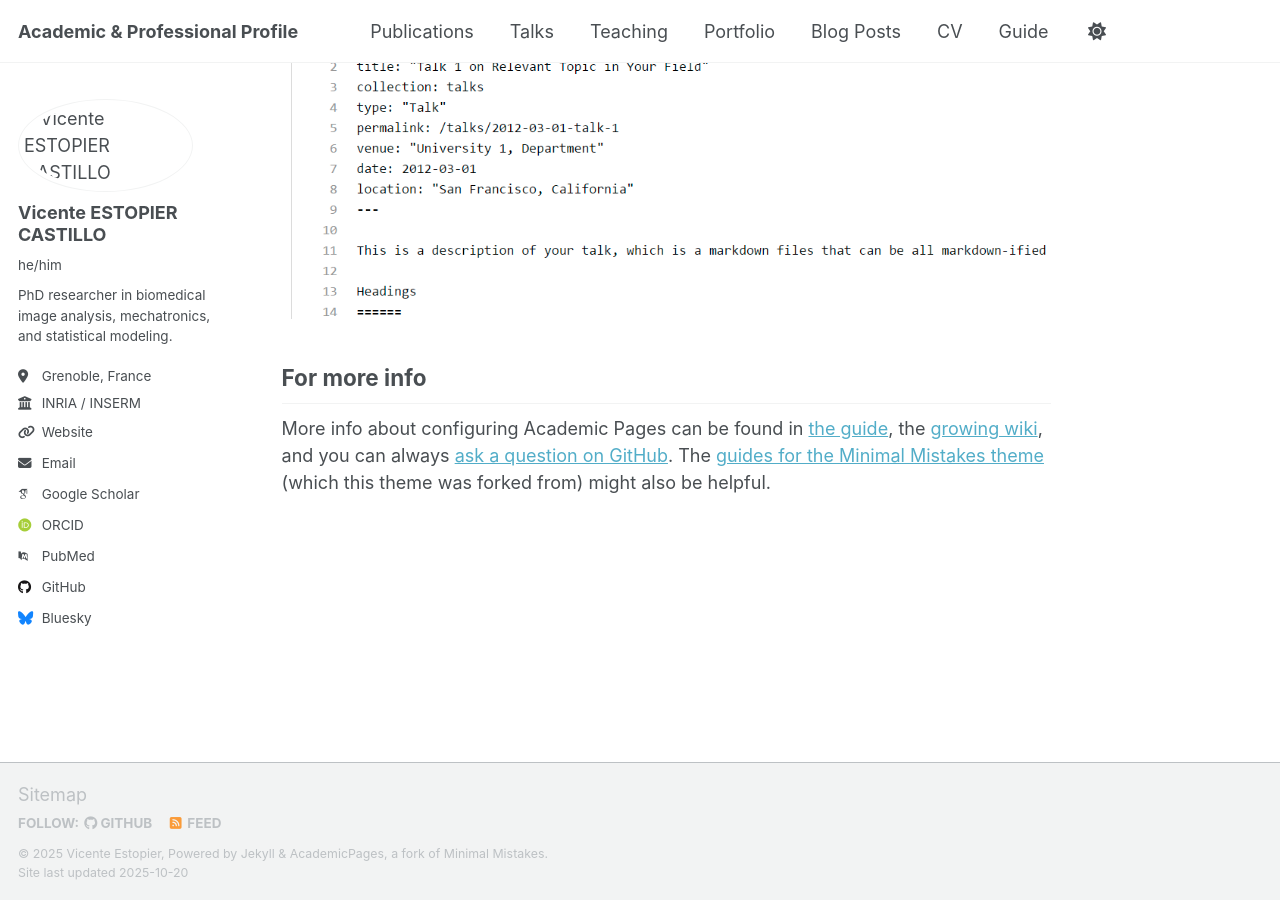
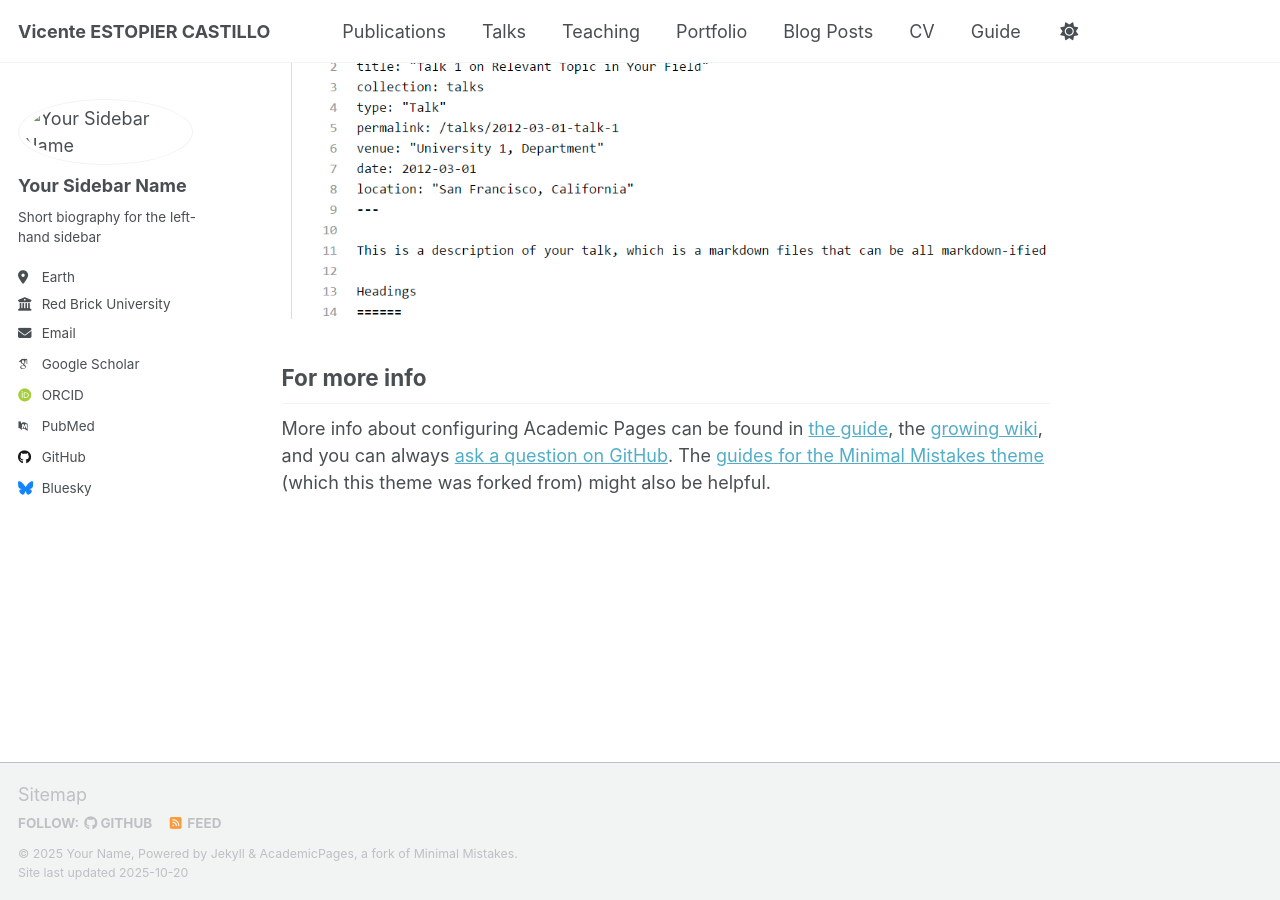
Before and after one commit to vestopier/vicente_estopier.github.io, a Jekyll site: the page built from _pages/about.md, in a window 1280 px wide and 900 px high, scrolled down 2880 px. Built offline with Jekyll 4.4.1, drawn with Linux system fonts in a browser that asks for light colours; some web fonts are replaced; a script that is not in the unit is left out.

Commit message:
Update _config.yml

```diff
--- a/_config.yml
+++ b/_config.yml
@@ -7,27 +7,26 @@
 # server process.
 
 # Basic Site Settings
-locale                   : "en-US"
-site_theme               : "default" # Currently available options are "default", "air"
-title                    : "Academic & Professional Profile"
-title_separator          : "-"
-name                     : &name "Vicente Estopier"
-description              : &description "PhD researcher and engineer in medical image analysis and computational modeling"
-url                      : "https://vestopier.github.io"
-baseurl                  : "" # since your repo is a user/organization site, leave this empty
-repository               : "vestopier/vicente-estopier.github.io"
+locale         : "en-US"
+site_theme     : "default" # Currently available options are "default", "air"
+title          : "Vicente ESTOPIER CASTILLO"
+title_separator: "-"
+name           : &name "Your Name"
+description    : &description "Your Name's academic portfolio"   # default description
+url            : https://academicpages.github.io
+baseurl        : "" # the subpath of your site, e.g. "/blog"
+repository     : "academicpages/academicpages.github.io"
 
 # Site Author
 author:
-  avatar           : "images/Me.jpg"  # make sure the image exists here
-  name             : "Vicente ESTOPIER CASTILLO"
-  pronouns         : "he/him"
-  bio              : "PhD researcher in biomedical image analysis, mechatronics, and statistical modeling."
-  location         : "Grenoble, France"
-  employer         : "INRIA / INSERM"
-  uri              : "https://vestopier.github.io"
-  # Main contact
-  email            : "ve.estopier@gmail.com"
+  avatar       : "images/Me.jpg"
+  name         : "Your Sidebar Name"
+  pronouns     : # example: "she/her"
+  bio          : "Short biography for the left-hand sidebar"
+  location     : "Earth"
+  employer     : "Red Brick University"
+  uri          : # URL
+  email        : "none@example.org"
   # Institutional / temporary addresses (not shown by default)
   #alt_emails:
   #  - "vicente.estopier-castillo@inria.fr"
```
